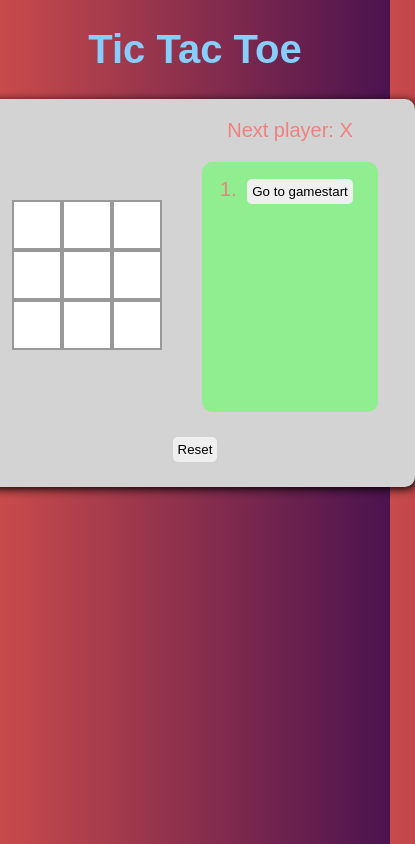
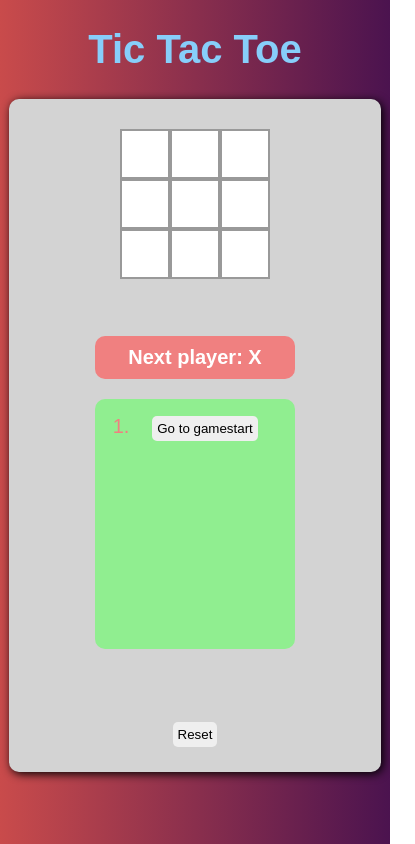
Before and after one commit to ccrsxx/old-tic-tac-toe, a React (Create React App) app: page / in a window 390 px wide. Shown: the whole page, 415 px wide, since content can reach past the window. Built offline with nearby package versions, Linux system fonts and the light colour scheme.

Commit message:
all done!

```diff
--- a/src/App.scss
+++ b/src/App.scss
@@ -5,7 +5,6 @@ html {
 body {
   font: 2rem 'Century Gothic', Futura, sans-serif;
   background: linear-gradient(90deg, #c94b4b, #4b134f);
-  margin: 0;
   color: lightcoral;
 }
 
@@ -40,8 +39,43 @@ body {
   margin-right: 2rem;
 }
 
+.game-info {
+  margin-left: 2rem;
+}
+
+@media screen and (max-width: 480px) {
+  .game {
+    width: 85vw;
+    height: 75vh;
+    flex-direction: column;
+    justify-content: space-between;
+    align-items: center;
+  }
+
+  .game-board,
+  .game-info {
+    width: 20rem;
+    margin: 1rem 0;
+  }
+}
+
 .status {
-  margin: 0;
+  color: white;
+  font-weight: bold;
+  background: lightcoral;
+  padding: 1rem;
+  border-radius: 1rem;
+  transition: all 200ms ease-out;
+}
+
+.draw {
+  color: whitesmoke;
+  background: lightskyblue;
+}
+
+.winner {
+  color: crimson;
+  background: yellow;
 }
 
 .board-row {
@@ -83,10 +117,6 @@ body {
 
 .kbd-navigation .square:focus {
   background: #ddd;
-}
-
-.game-info {
-  margin-left: 2rem;
 }
 
 ol {
--- a/src/App.tsx
+++ b/src/App.tsx
@@ -59,6 +59,7 @@ class Game extends React.Component<{}, AppTypes.GameStates> {
       ],
       selected: Array(9).fill(false),
       winner: null,
+      draw: false,
       stepNumber: 0,
       xIsNext: true
     };
@@ -96,6 +97,12 @@ class Game extends React.Component<{}, AppTypes.GameStates> {
       stepNumber: history.length,
       xIsNext: !state.xIsNext
     }));
+
+    if (squares.every((a) => a)) {
+      this.setState({
+        draw: true
+      });
+    }
   }
 
   handleHover([row, col]: number[]) {
@@ -146,6 +153,7 @@ class Game extends React.Component<{}, AppTypes.GameStates> {
         this.setState({
           winner: squares[firstIndex]
         });
+        return;
       }
     }
   }
@@ -163,6 +171,7 @@ class Game extends React.Component<{}, AppTypes.GameStates> {
       selected: Array(9).fill(false),
       hoverArr: Array(9).fill(false),
       winner: null,
+      draw: false,
       stepNumber: 0,
       xIsNext: true
     }));
@@ -177,6 +186,8 @@ class Game extends React.Component<{}, AppTypes.GameStates> {
 
     winner
       ? (status = `Winner: ${winner}`)
+      : this.state.draw
+      ? (status = 'Draw')
       : (status = `Next player: ${this.state.xIsNext ? 'X' : 'O'}`);
 
     console.log(this.state);
@@ -197,7 +208,13 @@ class Game extends React.Component<{}, AppTypes.GameStates> {
               />
             </div>
             <div className='game-info'>
-              <div className='status'>{status}</div>
+              <div
+                className={`status ${
+                  this.state.winner ? 'winner' : this.state.draw ? 'draw' : null
+                }`}
+              >
+                {status}
+              </div>
               <ol>
                 {history.map(({ prevMove }, move) => (
                   <li key={move}>
--- a/src/types.ts
+++ b/src/types.ts
@@ -9,6 +9,7 @@ interface GameStates {
   }[];
   selected: boolean[];
   winner: null | 'X' | 'O';
+  draw: boolean;
   stepNumber: number;
   xIsNext: boolean;
 }
```
